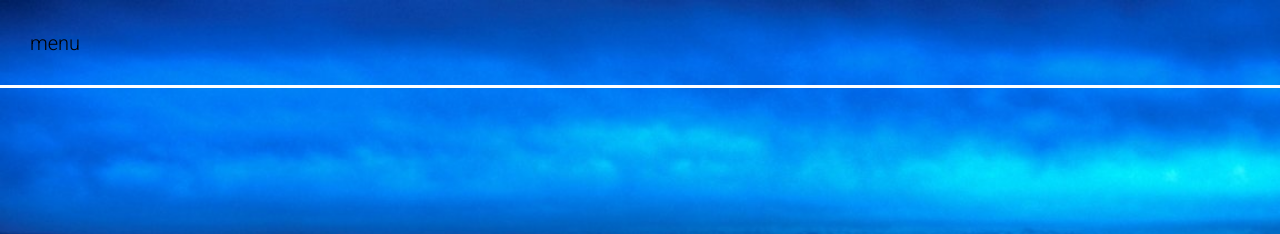
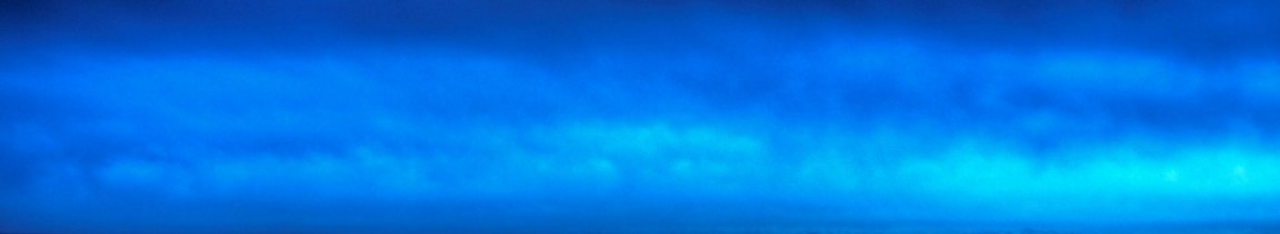
Before and after one commit to Bruxellesflorian/bruxellesflorian.github.io, a plain HTML site: page index.html in a window 1280 px wide. Shown: the top 234 px of the page. Drawn offline with Linux system fonts and the light colour scheme; files whose address does not match are found by name.

Commit message:
Delete menu

```diff
--- a/index.html
+++ b/index.html
@@ -24,7 +24,7 @@
 	<!-- <link rel="stylesheet" href="css/themes/yellow-black.css"> -->
 </head>
 <body>
-	<div id="menu0">menu</div>
+<!--	<div id="menu0">menu</div>-->
     <main>
 
 		<div id="titre" class="intro">Hello, I'm Florian!</div>
```
